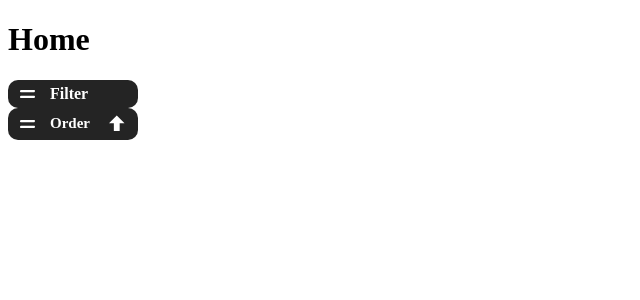
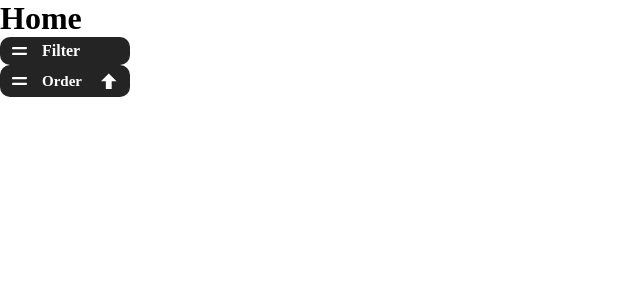
Before and after one commit to lauticometti/AirLand, a React (Vite) app in the folder client/: page / in a window 1280 px wide. Shown: the top 300 px of the page, without its empty margins (0-640 px from the left). Built offline with nearby package versions, Linux system fonts and the light colour scheme; a web font is replaced by a local one.

Commit message:
(client/src/App.jsx): add css file for reset the defaults styles

```diff
--- a/client/src/App.jsx
+++ b/client/src/App.jsx
@@ -1,5 +1,6 @@
 import { Route, Routes } from 'react-router-dom'
 import { Home } from './pages'
+import './styles/App.css'
 
 function App() {
 	return (
--- /dev/null
+++ b/client/src/styles/App.css
@@ -0,0 +1,7 @@
+* {
+	margin: 0;
+	padding: 0;
+	box-sizing: border-box;
+	list-style: none;
+	text-decoration: none;
+}
```
